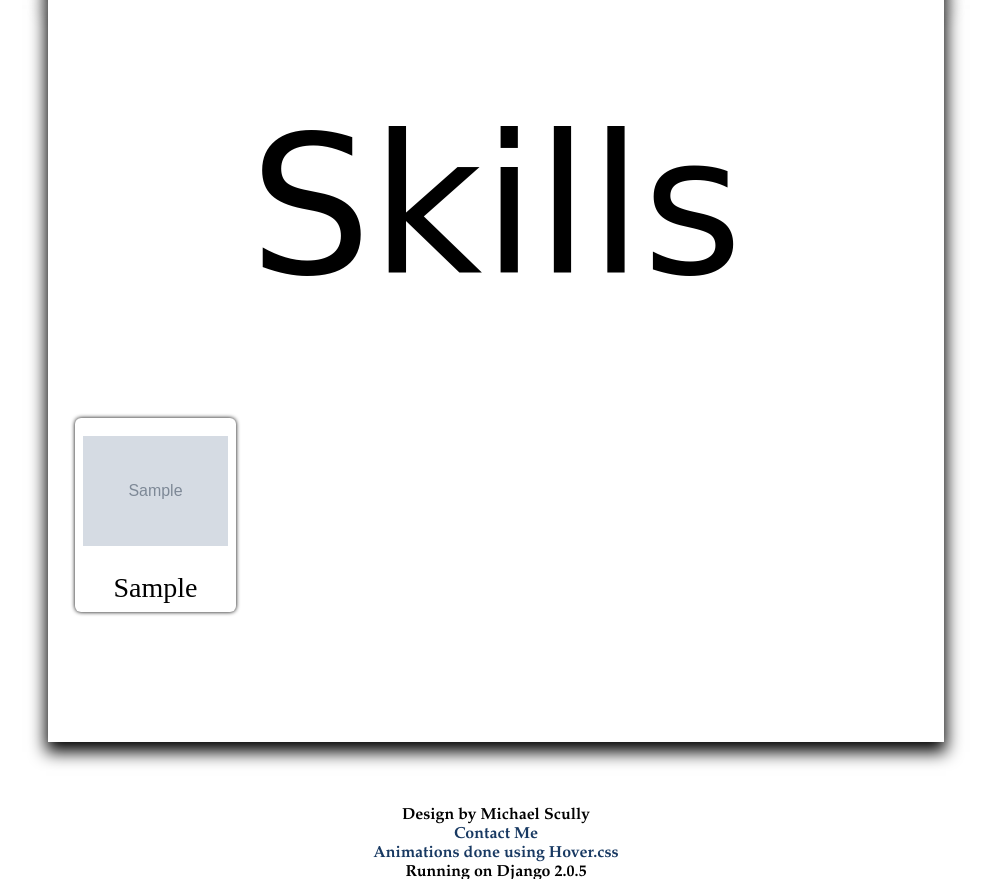
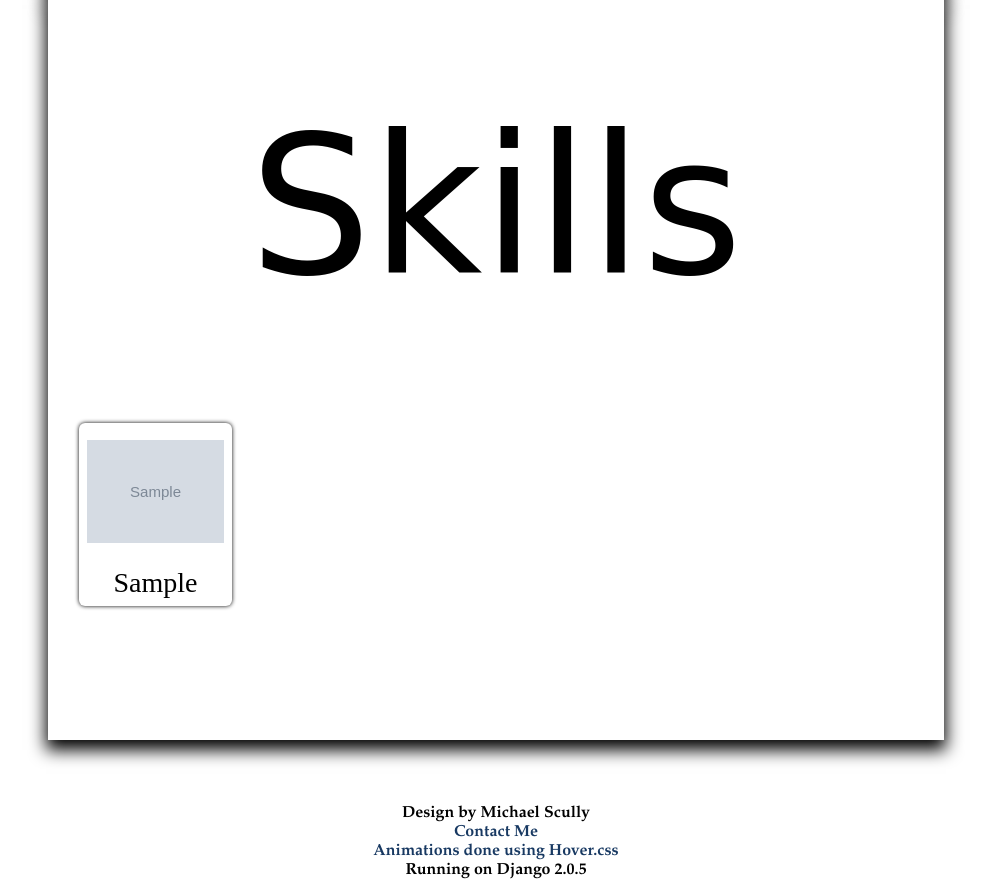
Before and after one commit to mscully4/michaeljscully.com, a Django app: page /skills in a window 1280 px wide. Shown: the part 209-1088 px from the top of the page, without its empty margins (144-1135 px from the left). Run offline with Django 3.2, Linux system fonts and the light colour scheme; tables that the repository leaves empty hold one stand-in row (values such as "Sample post"); grey boxes marked "Sample" are stand-in pictures; parts of the project's set-up code (start-up, migrations or seed data) failed here and were passed over; some libraries are stand-ins or nearby versions; some web fonts are replaced.

Commit message:
resize skill cards

```diff
--- a/static/resume/css/skills.css
+++ b/static/resume/css/skills.css
@@ -9,9 +9,8 @@
     display: grid;
     grid-template-rows: 3fr 1fr;
     grid-template-columns: 1fr;
-    width: 95%;
-    /* min-height: 30%; */
-    margin: 2.5% 2.5%;
+    width: 90%;
+    margin: 5% 5%;
     align-items: center;
     text-decoration: none;
     color: #000;
```
